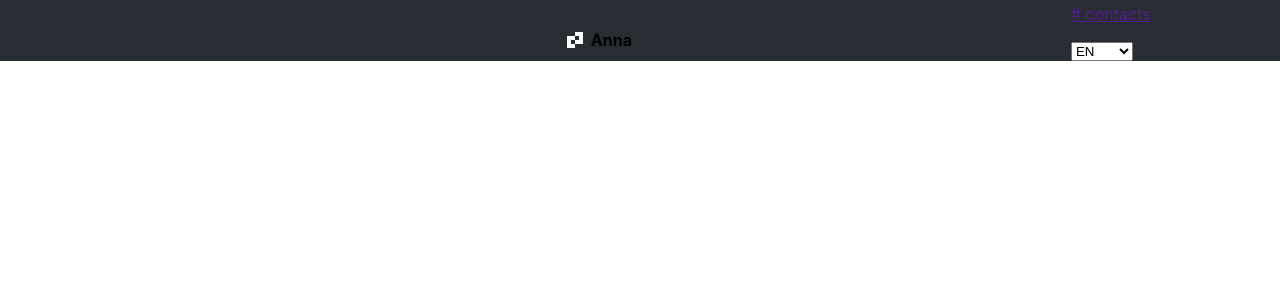
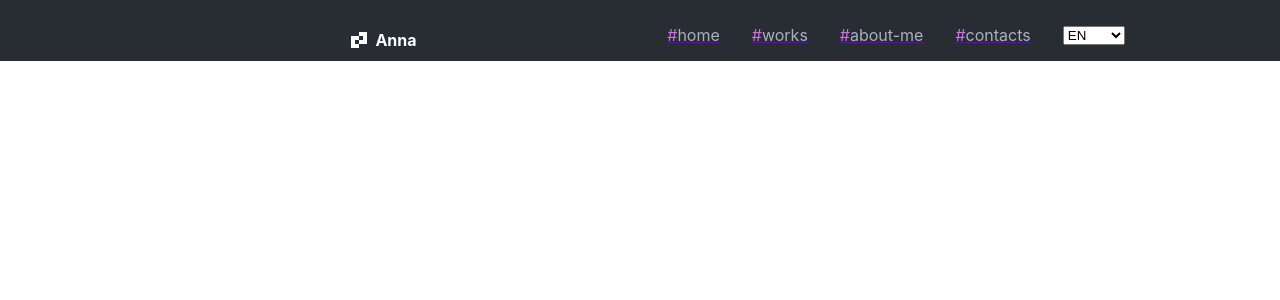
Before and after one commit to annaagabi/portifolio-app, a React (Create React App) app: page / in a window 1280 px wide. Shown: the top 300 px of the page. Built offline with nearby package versions, Linux system fonts and the light colour scheme; the HTML template or start-up script is replaced by a standard one.

Commit message:
Feat: estilização do header incompleta

```diff
--- a/src/App.module.css
+++ b/src/App.module.css
@@ -1,7 +1,7 @@
 :root{
   --purple-color: #C778DD;
   --gray-color: #ABB2BF;
-  --black-color: #282C33;
+  --background-color: #282C33;
   --white-color: #FFFFFF;
 }
 
@@ -10,7 +10,7 @@
   display: flex;
   flex-direction: column;
   align-items: center;
-  background-color: var(--black-color);
+  background-color: var(--background-color);
 
 }
 
@@ -33,8 +33,41 @@
 .headerTitle h1{
   font-size: 16px;
   font-weight: 700;
+  color: var(--white-color);
 }
 .headerTitle img{
   width: 16px;
   height: 16px;
 }
+
+.nav {
+  width: 100%;
+  display: flex;
+  gap: 32px;
+  justify-content: center;
+  align-items: center;
+  font-size: 16px;
+}
+
+.nav p {
+ color: var(--gray-color);
+ display: flex;
+ justify-content: center;
+ align-items: center;
+}
+
+.nav button {
+  display: flex;
+  background-color: transparent;
+  justify-content: center;
+  align-items: center;
+  color: var(--gray-color);
+  border: none;
+  width: 34px;
+  height: 21px;
+  gap: 4px;
+}
+
+.nav span {
+  color: var(--purple-color);
+}
```
